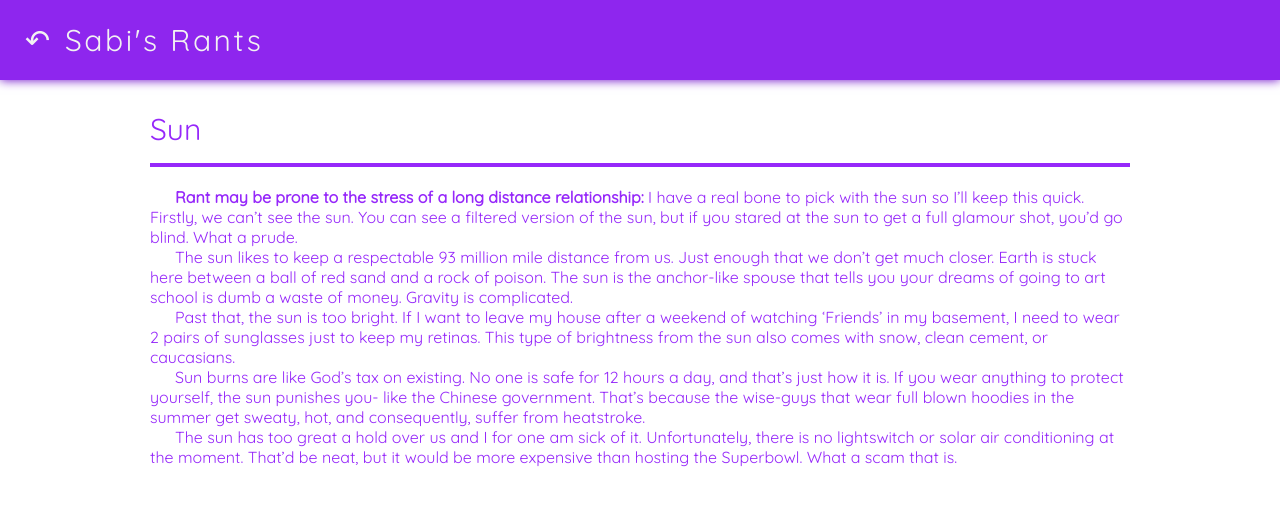
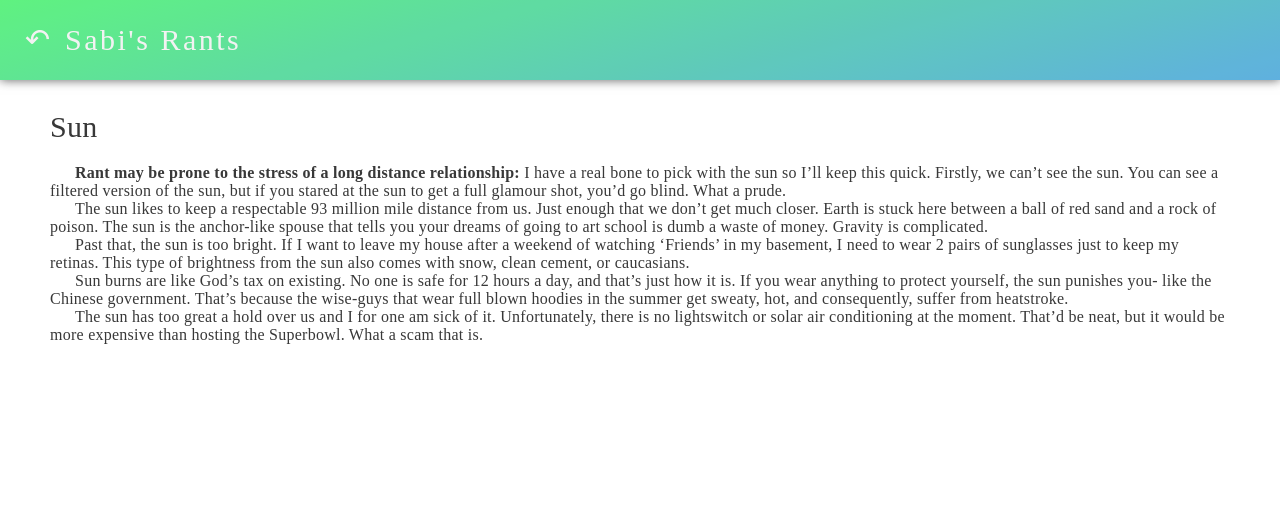
Before and after one commit to sabib123/Sabis-Rants, a plain HTML site: page sun.html in a window 1280 px wide. Drawn offline with Linux system fonts and the light colour scheme.

Commit message:
Update rantStyle.css

```diff
--- a/rantStyle.css
+++ b/rantStyle.css
@@ -1,6 +1,6 @@
 body{
   margin: 0px;
-  font-family: Quicksand;
+  font-family: Lobster;
   padding-top: 80px;
 }
 body::selection {
@@ -9,9 +9,9 @@ body::selection {
 #topBar{
   height: 80px;
   width: 100vw;
-  background-color: rgba(150, 40, 250, 1);
+  background-image: linear-gradient(165deg, rgb(100, 255, 135), rgb(100, 185, 235));
   overflow: hidden;
-  box-shadow: 0px 0px 10px rgba(110, 0, 210, 1);
+  box-shadow: 0px 0px 10px rgba(100, 100, 100, 1);
   text-align: left;
   position: fixed;
   top: 0px;
@@ -57,31 +57,19 @@ body::selection {
   transform: rotate(-360deg);
 }
 .rantContainer{
-  max-width: 980px;
   text-align: center;
+  font-family: Product Sans;
+  color: #383838;
+  letter-spacing: 0.25px;
   margin: 0px 50px;
   min-width: 500px;
-}
-::selection{
-  background: rgba(150, 40, 250, 0.8);
-  color: white;
-  border-radius: 10px;
-}
-@media only screen and (min-width: 1080px) {
-  .rantContainer{
-    margin-left: calc(50vw - 490px);
-  }
 }
 .rantTitle{
   margin: 30px 0px 20px 0px;
   font-size: 30px;
-  color: rgba(150, 40, 250, 1);
-  padding-bottom: 15px;
   text-align: left;
-  border-bottom: 4px solid rgba(150, 40, 250, 1);
 }
 .rantContent{
-  color: rgba(150, 40, 250, 1);
   text-align: left;
   text-indent: 25px;
 }
```
